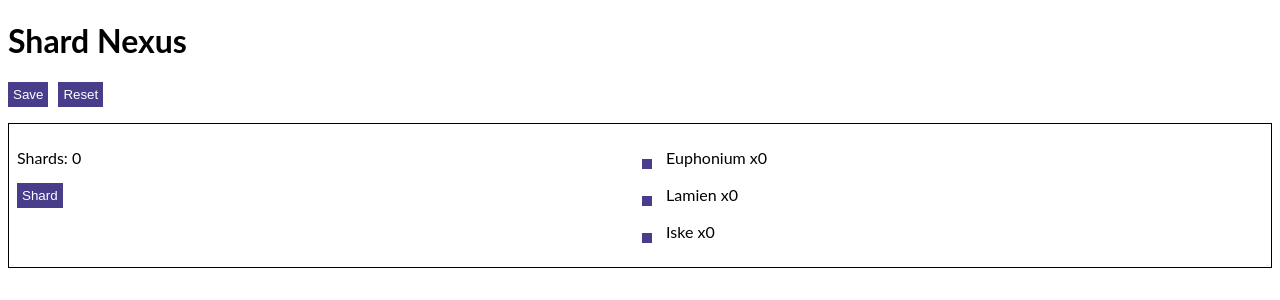
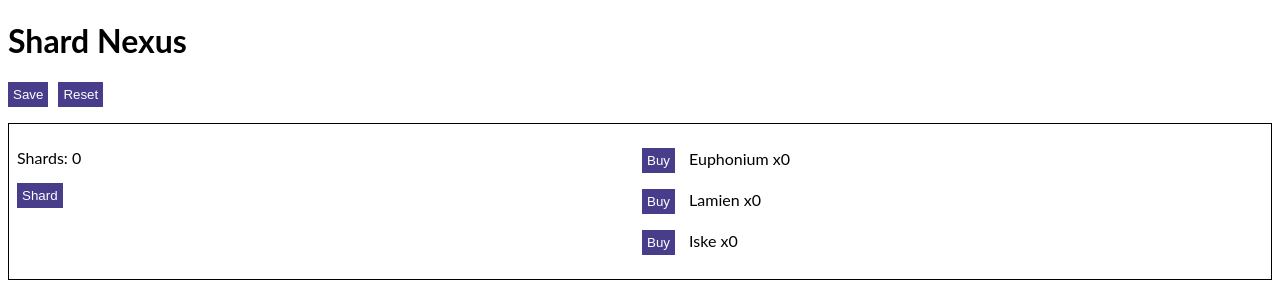
Before and after one commit to dng1999/shardNexus, an Angular app: page / in a window 1280 px wide. Shown: the top 300 px of the page. Built offline with nearby package versions, Linux system fonts and the light colour scheme.

Commit message:
Forgot the button

```diff
--- a/src/app/euphonium/euphonium.component.html
+++ b/src/app/euphonium/euphonium.component.html
@@ -1,5 +1,5 @@
 <!--iterate through list of items-->
 <p *ngFor = "let item of items">
   <!--On click, make buyItem emit; outputs to app.component.ts and triggers corresponding function; passes item.name as $event arg-->
-  <button (click) = "buyItem.emit(item.name)"></button> {{item.name}} x{{item.bought}}
+  <button (click) = "buyItem.emit(item.name)">Buy</button> {{item.name}} x{{item.bought}}
 </p>
```
